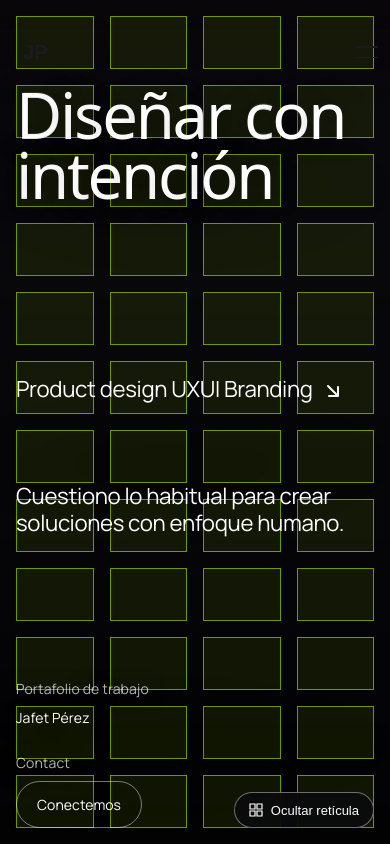
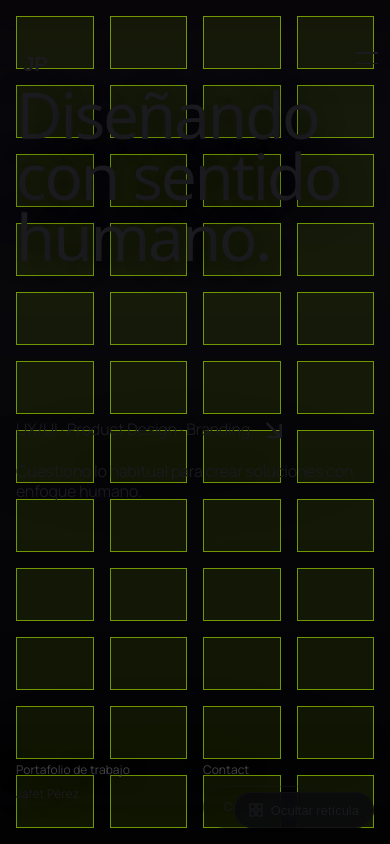
Before and after one commit to JAPM01/Portafolio-v2, a Next.js app: page / in a window 390 px wide. Shown: the top 844 px of the page. Built offline with nearby package versions, Linux system fonts and the light colour scheme; a web font is replaced by a local one.

Commit message:
Hero: titulo nuevo 3 lineas, escala 8/4, peso regular, blancos, meta 2 col, nav abajo fila 1

```diff
--- a/src/app/globals.css
+++ b/src/app/globals.css
@@ -60,6 +60,12 @@
   --border-strong: var(--neutral-8);
   --text-primary: var(--neutral-12);
   --text-secondary: var(--neutral-11);
+  /* Escala de blancos: principal y secundario. Nunca blanco puro: en
+     tema oscuro son #e7e7eb (neutral-12) y #bababe (neutral-11); en
+     tema claro siguen a --text-primary/--text-secondary. El hero usaba
+     #fff directo y se saltaba la escala. */
+  --white-primary: var(--text-primary);
+  --white-secondary: var(--text-secondary);
   --text-disabled: var(--neutral-8);
   --text-inverse: var(--neutral-1);
   --text-link: var(--primary-9);
--- a/src/components/Hero.tsx
+++ b/src/components/Hero.tsx
@@ -84,20 +84,24 @@ export default function Hero() {
             style={{ textShadow: "0px 2px 28px rgba(0, 0, 0, 0.45)" }}
           >
             <span style={{ "--anim-base": "0ms" } as React.CSSProperties}>
-              <span className="sr-only">Diseñar con</span>
-              <CharRise word="Diseñar" base="0ms" />{" "}
-              <CharRise word="con" base="0ms" />
+              <span className="sr-only">Diseñando</span>
+              <CharRise word="Diseñando" base="0ms" />
             </span>
             <span style={{ "--anim-base": "0ms" } as React.CSSProperties}>
-              <span className="sr-only">intención</span>
-              <CharRise word="intención" base="0ms" />
+              <span className="sr-only">con sentido</span>
+              <CharRise word="con" base="0ms" />{" "}
+              <CharRise word="sentido" base="0ms" />
+            </span>
+            <span style={{ "--anim-base": "0ms" } as React.CSSProperties}>
+              <span className="sr-only">humano.</span>
+              <CharRise word="humano." base="0ms" />
             </span>
           </h1>
         </div>
 
         <div className={styles.pitch}>
           <p className={styles.role}>
-            <span>Product design UXUI Branding</span>
+            <span>UX/UI · Product Design · Branding</span>
             <svg
               className={styles.roleIcon}
               viewBox="0 0 24 24"
--- a/src/components/hero.module.css
+++ b/src/components/hero.module.css
@@ -200,14 +200,19 @@
 
 .titleWrap {
   z-index: 1;
-  grid-column: 1 / 8;
-  grid-row: 2 / 7;
+  /* Cols 1-11 (no 1-8): la línea larga del título ("con sentido") mide
+     ~1100px a ×0.95 y no cabe en las 8 columnas (921px); con 11 columnas
+     (1158px) el texto queda DENTRO de su caja sin invadir los gutters de
+     las columnas 8-11. Filas 2-11: 3 líneas a ×0.95 miden ~570px y las
+     filas 2-7 (341px) ya no las contienen. */
+  grid-column: 1 / 11;
+  grid-row: 2 / 11;
   align-self: start;
   position: relative;
 }
 .titleBase {
   font-optical-sizing: auto;
-  color: #fff;
+  color: var(--white-primary);
   text-wrap: nowrap;
   flex-direction: column;
   max-width: 22ch;
@@ -220,16 +225,21 @@
   --rise-o: 1;
   font-family: var(--font-display);
   font-size: var(--text-heading-5-5xl);
-  /* El título ya no es un nombre corto ("Arshawn", 7 caracteres) sino la
-     frase "Diseñar con intención": la línea larga tiene 11 caracteres. A
-     ×0.68 (anterior) el título quedaba chico y perdía jerarquía frente al
-     rol (2.2× vs 3.6× en la referencia); ×0.88 es lo máximo que cabe en
-     una línea en 390px y recupera la jerarquía (2.9×). El line-height y
-     el tracking son relativos (0.95 / -0.036em), así que escalan solos. */
-  font-size: calc(var(--text-heading-5-5xl) * 0.88);
+  /* Título nuevo "Diseñando con sentido humano." en 3 líneas
+     ("Diseñando" / "con sentido" / "humano."): la línea larga es
+     "con sentido" (11 caracteres). A ×0.88 cabía en una línea en 390px;
+     ahora es más grande: ×0.95 en desktop y ×0.88 en móvil (lo máximo
+     que cabe en 390px — en móvil no puede crecer más sin partir la
+     línea). El tamaño se redondea a múltiplos de 8px con round() (la
+     primera línea es el fallback para navegadores sin round()). Peso
+     regular (400): solo regular en ambas tipografías, nada de bold. El
+     line-height y el tracking son relativos (0.95 / -0.036em), así que
+     escalan solos. */
+  font-size: calc(var(--text-heading-5-5xl) * 0.95);
+  font-size: round(calc(var(--text-heading-5-5xl) * 0.95), 8px);
   line-height: var(--leading-heading-5-5xl);
   letter-spacing: var(--tracking-heading-5-5xl);
-  font-weight: var(--weight-heading-5-5xl);
+  font-weight: 400;
 }
 :global(html:not([data-perf-off~="title-layer"])) .titleBase {
   will-change: transform;
@@ -242,8 +252,9 @@
   align-self: end;
   gap: calc(var(--space-16) * var(--ui-scale-desktop, 1));
   width: fit-content;
-  font-size: calc(var(--text-body-sm) * var(--ui-scale-desktop, 1));
-  line-height: var(--leading-body-sm);
+  /* 12px/16px: múltiplos de 4. El meta es más chico que el rol (16px). */
+  font-size: 12px;
+  line-height: 16px;
   letter-spacing: var(--tracking-body-sm, 0);
   display: flex;
   text-shadow: 0px 2px 20px rgba(0, 0, 0, 1);
@@ -254,10 +265,10 @@
   display: flex;
 }
 .metaLabel {
-  color: #ffffffb3;
+  color: var(--white-secondary);
 }
 .metaValue {
-  color: #fff;
+  color: var(--white-primary);
 }
 a.metaValue {
   transition: opacity 0.2s cubic-bezier(0.22, 1, 0.36, 1);
@@ -269,7 +280,7 @@ a.metaValue:hover {
 }
 /* CTA "Conectemos" en lugar del correo: píldora con borde, no texto plano. */
 a.metaValue.ctaButton {
-  border: 1px solid rgba(255, 255, 255, 0.45);
+  border: 1px solid color-mix(in oklch, var(--white-primary) 45%, transparent);
   border-radius: 999px;
   padding: var(--space-3) var(--space-5);
   margin-block: 0;
@@ -279,12 +290,15 @@ a.metaValue.ctaButton {
 }
 a.metaValue.ctaButton:hover {
   opacity: 1;
-  background: rgba(255, 255, 255, 0.12);
+  background: color-mix(in oklch, var(--white-primary) 12%, transparent);
 }
 
 .pitch {
   z-index: 1;
-  font-size: var(--text-heading-lg);
+  /* Rol y párrafo a 16px/20px (múltiplos de 8 y 4): más chicos que antes
+     (26-32px). El párrafo llena todo lo ancho del pitch. */
+  font-size: 16px;
+  line-height: 20px;
   flex-direction: column;
   gap: 0;
   display: flex;
@@ -294,27 +308,31 @@ a.metaValue.ctaButton:hover {
   align-self: center;
 }
 .role {
-  font-size: var(--text-heading-lg);
-  line-height: var(--leading-heading-lg);
+  font-size: 16px;
+  line-height: 20px;
   letter-spacing: var(--tracking-heading-lg, -0.015em);
-  color: #fff;
+  color: var(--white-primary);
   align-items: center;
-  gap: max(var(--text-to-icon-inline), calc(var(--text-heading-lg) * 0.25));
-  margin-block-end: max(var(--space-8), var(--text-heading-lg));
+  gap: var(--space-2);
+  /* Un solo gutter de separación con el párrafo (24px desktop / 16px
+     móvil): antes eran 32px (desktop) y 80px (móvil), una caja entera. */
+  margin-block-end: var(--space-6);
   display: inline-flex;
 }
 .roleIcon {
-  --role-icon-size: max(24px, calc(var(--text-heading-lg) * 0.75));
+  /* La flecha ↘ más grande: 32px fijos (múltiplo de 8), antes 24px y
+     encima escalaba con el texto, que ahora es más chico (16px). */
+  --role-icon-size: 32px;
   inline-size: var(--role-icon-size);
   block-size: var(--role-icon-size);
   translate: 0 calc(var(--role-icon-size) / 24);
   flex: none;
 }
 .sub {
-  font-size: var(--text-heading-lg);
-  line-height: var(--leading-heading-lg);
+  font-size: 16px;
+  line-height: 20px;
   letter-spacing: var(--tracking-heading-lg, -0.015em);
-  color: #fff;
+  color: var(--white-primary);
   /* Sin max-width ni balance: el texto llena las columnas del pitch y la
      línea larga llega al margen derecho, como en la referencia. Antes el
      límite de 34ch lo partía en líneas cortas y dejaba ~210px vacíos a la
@@ -336,31 +354,35 @@ a.metaValue.ctaButton:hover {
     grid-column: 1 / 5;
     grid-row: 2 / 5;
   }
+  /* En móvil el título es ×0.88 (lo máximo que cabe "con sentido" en
+     una línea en 390px); en desktop es ×0.95. */
+  .title55 {
+    font-size: calc(var(--text-heading-5-5xl) * 0.88);
+    font-size: round(calc(var(--text-heading-5-5xl) * 0.88), 8px);
+  }
   .pitch {
     grid-column: 1 / 5;
     grid-row: 6 / 9;
     align-self: center;
   }
   .role {
-    margin-block-end: var(--space-20);
-    /* "Product design UXUI Branding" (29 caracteres) no cabe en una línea
-       a tamaño completo en 390px; en la referencia el rol es una sola
-       línea, así que se reduce un poco para que quepa. */
-    font-size: calc(var(--text-heading-lg) * 0.85);
+    /* Un solo gutter de separación con el párrafo (16px en móvil). */
+    margin-block-end: var(--space-4);
   }
-  /* En móvil el cuerpo va al mismo tamaño que el rol (como en la
-     referencia, donde rol y cuerpo son iguales): a tamaño completo el
-     texto partía en 3 líneas; a ×0.85 parte en 2 y la línea larga llega
-     al margen derecho. */
-  .sub {
-    font-size: calc(var(--text-heading-lg) * 0.85);
-  }
+  /* El rol y el párrafo ya son 16px en base (múltiplo de 8): a 16px el
+     rol nuevo ("UX/UI · Product Design · Branding") cabe en una línea
+     en 390px y el párrafo parte en 2 líneas llenando todo lo ancho.
+     Sin reducción en móvil. */
   .meta {
     grid-column: 1 / 5;
     grid-row: 11 / 13;
     align-self: end;
-    gap: var(--space-6);
-    flex-direction: column;
+    /* Dos columnas en móvil: "Portafolio de trabajo / Jafet Pérez" a la
+       izquierda y "Contact / Conectemos" a la derecha, con un gutter de
+       separación — antes quedaban apilados, Contact debajo del nombre. */
+    display: grid;
+    grid-template-columns: 1fr 1fr;
+    gap: var(--space-4);
     width: auto;
   }
 }
@@ -401,10 +423,10 @@ a.metaValue.ctaButton:hover {
   display: inline-flex;
   align-items: center;
   gap: var(--space-2);
-  border: 1px solid rgba(255, 255, 255, 0.4);
+  border: 1px solid color-mix(in oklch, var(--white-primary) 40%, transparent);
   border-radius: 999px;
   background: rgba(10, 10, 14, 0.85);
-  color: #fff;
+  color: var(--white-primary);
   font-size: 13px;
   line-height: 1;
   padding: 10px 14px;
@@ -427,9 +449,10 @@ a.metaValue.ctaButton:hover {
   }
 }
 @media (max-width: 360px) {
-  /* En pantallas muy angostas "Diseñar con" a ×0.88 ya no cabe en una
+  /* En pantallas muy angostas "con sentido" a ×0.88 ya no cabe en una
      línea; se baja a ×0.78 para que siga entrando. */
   .title55 {
     font-size: calc(var(--text-heading-5-5xl) * 0.78);
+    font-size: round(calc(var(--text-heading-5-5xl) * 0.78), 8px);
   }
 }
--- a/src/components/site-nav.module.css
+++ b/src/components/site-nav.module.css
@@ -58,7 +58,8 @@
   --wm-ratio: 7.06;
   --mk-ratio: 1.48;
   --mk-h: calc((32px + (24px - 32px) * var(--nav-shrink, 0)) * var(--ui-scale-desktop, 1));
-  font-size: calc(var(--text-body-lg) * var(--ui-scale-desktop, 1));
+  /* 16px: múltiplo de 8 (antes --text-body-lg = 18px). */
+  font-size: calc(16px * var(--ui-scale-desktop, 1));
   inline-size: calc(
     var(--mk-h) * var(--mk-ratio) +
       (1em * var(--wm-ratio) - var(--mk-h) * var(--mk-ratio)) * var(--wm-out)
@@ -75,7 +76,8 @@
   mask-image: linear-gradient(to right, #000 calc(100% - 26% * var(--edge)), transparent 100%);
   place-items: center start;
   margin-inline-start: calc(var(--nav-cta-inset) * max(0, var(--nav-p, 0)));
-  font-weight: 600;
+  /* Peso regular (400): solo regular en ambas tipografías, nada de bold. */
+  font-weight: 400;
   text-decoration: none;
   display: grid;
   -webkit-mask-clip: no-clip;
@@ -133,8 +135,9 @@
   display: flex;
 }
 .item {
+  /* 20px: múltiplo de 4 (antes --text-body-xl = 21px). */
   font-size: calc(
-    (var(--text-body-xl) + (var(--text-body-base) - var(--text-body-xl)) * var(--nav-shrink, 0)) *
+    (20px + (var(--text-body-base) - 20px) * var(--nav-shrink, 0)) *
       var(--ui-scale-desktop, 1)
   );
   line-height: var(--leading-body-xl);
@@ -174,8 +177,9 @@
   white-space: nowrap;
   padding-inline: var(--nav-cta-inset);
   border-radius: var(--radius-sm2);
+  /* 20px: múltiplo de 4 (antes --text-body-xl = 21px). */
   font-size: calc(
-    (var(--text-body-xl) + (var(--text-body-base) - var(--text-body-xl)) * var(--nav-shrink, 0)) *
+    (20px + (var(--text-body-base) - 20px) * var(--nav-shrink, 0)) *
       var(--ui-scale-desktop, 1)
   );
   line-height: var(--leading-body-xl);
@@ -324,9 +328,11 @@
 }
 .sheetItem {
   font-family: var(--font-body);
-  font-size: var(--text-heading-lg);
+  /* 32px: múltiplo de 8 (antes --text-heading-lg, 26-32px fluido). */
+  font-size: 32px;
   line-height: var(--leading-heading-lg);
-  font-weight: var(--weight-heading-lg);
+  /* Peso regular (400). */
+  font-weight: 400;
   letter-spacing: var(--tracking-heading-lg, -0.01em);
   color: var(--text-primary);
   -webkit-tap-highlight-color: transparent;
@@ -342,12 +348,14 @@
   background: var(--text-primary);
   color: var(--text-inverse);
   font-family: var(--font-body);
-  font-size: var(--text-body-xl);
+  /* 20px: múltiplo de 4 (antes --text-body-xl = 21px). */
+  font-size: 20px;
   -webkit-tap-highlight-color: transparent;
   justify-content: center;
   align-items: center;
   margin-block-start: var(--space-4);
-  font-weight: 500;
+  /* Peso regular (400). */
+  font-weight: 400;
   text-decoration: none;
   display: inline-flex;
 }
@@ -391,6 +399,12 @@
     gap: var(--space-4);
     flex-wrap: nowrap;
     block-size: 56px;
+    /* Los textos del header apoyan su parte baja en la parte baja de la
+       fila 1 del hero (56px de barra + 12px de margen = 68px, la fila 1
+       termina a 69px): antes iban centrados y flotaban en medio del box
+       de la fila. */
+    align-items: flex-end;
+    padding-block-end: 0;
   }
 }
 
@@ -409,7 +423,9 @@
     --ramp: var(--nav-m, 0);
     padding-inline: calc((var(--page-indent) - var(--page-margin)) * var(--nav-m, 0));
     inset-block-start: var(--page-margin);
-    block-size: var(--phone-bar-h);
+    /* Barra de 56px (no 48px): con el margen de 12px la parte baja de
+       la barra queda a 68px, en la parte baja de la fila 1 del hero. */
+    block-size: 56px;
   }
 
   .nav[data-menu-open] {
@@ -439,7 +455,8 @@
     background: color-mix(in oklch, var(--surface-canvas) calc(55% * var(--nav-m, 0)), transparent);
     -webkit-backdrop-filter: blur(calc(var(--nav-m, 0) * 12px));
     backdrop-filter: blur(calc(var(--nav-m, 0) * 12px));
-    padding-block: var(--phone-bar-h) 0;
+    /* El contenido del menú empieza debajo de la barra de 56px. */
+    padding-block: 56px 0;
     padding-inline: var(--space-6);
     box-shadow: 0 0 0 100vmax rgb(0 0 0 / calc(0.5 * var(--menu-p, 0)));
     --menu-in: clamp(0, (var(--menu-p, 0) - 0.25) * 1.6, 1);
```
